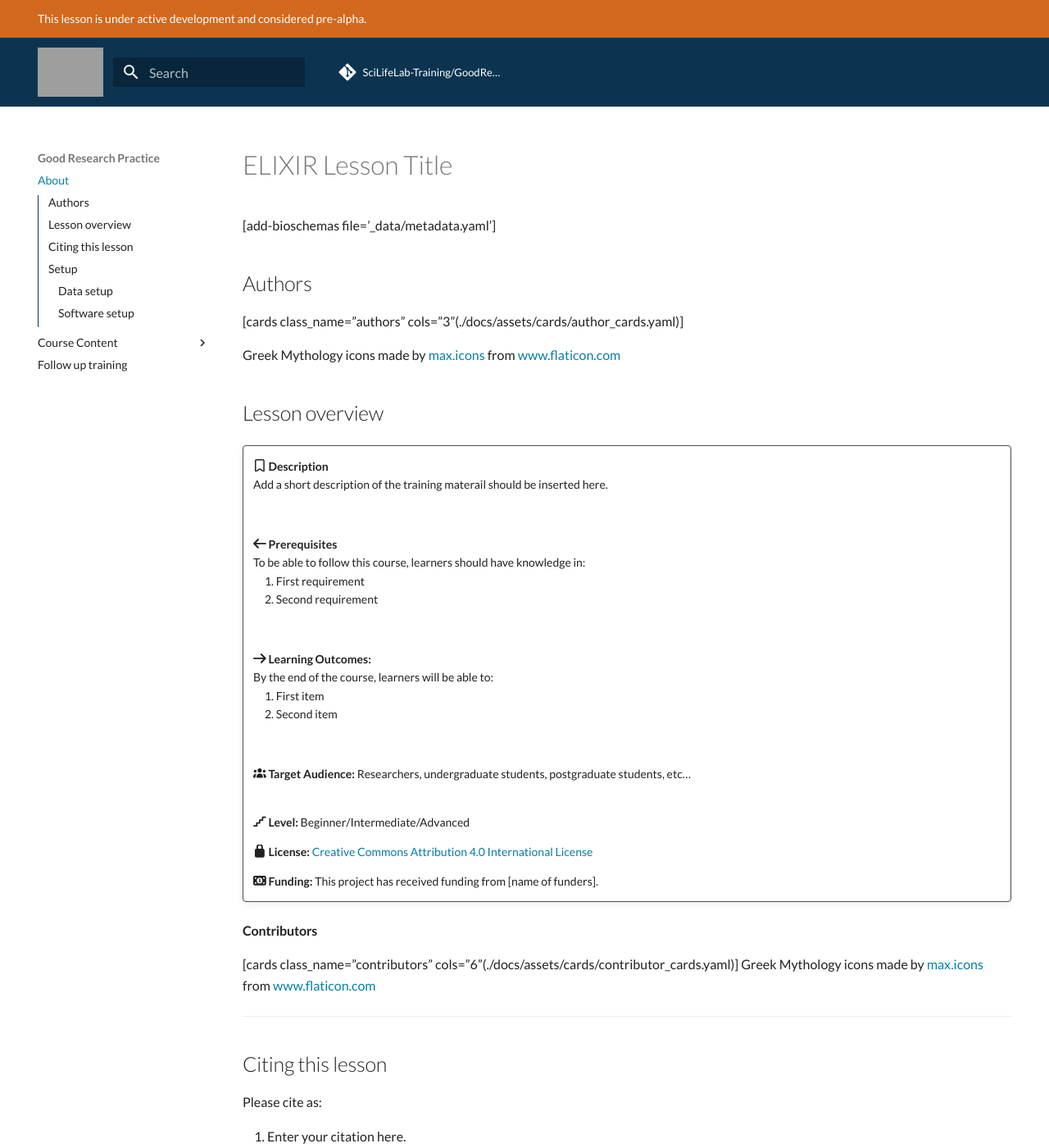
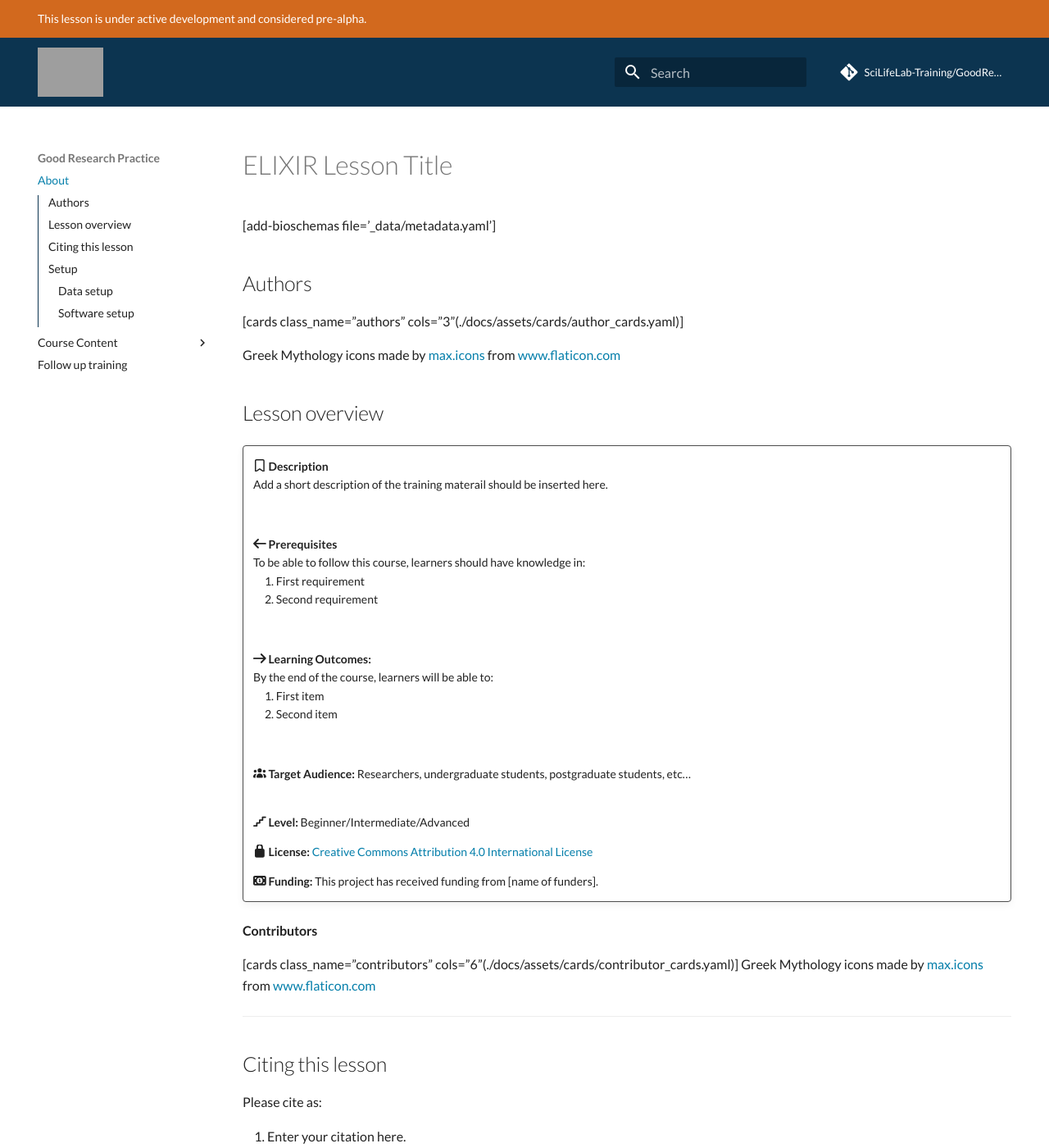
Before and after one commit to SciLifeLab-Training/Good-Research-Practice, an MkDocs documentation site: the page built from docs/index.md, in a window 1280 px wide and 1400 px high. Shown: the whole window at 82% size. Built offline with MkDocs 1.6.1 and Material for MkDocs 9.7.7, drawn with Linux system fonts in a browser that asks for light colours; grey boxes are pictures that could not be loaded.

Commit message:
Update extra.css

```diff
--- a/docs/stylesheets/extra.css
+++ b/docs/stylesheets/extra.css
@@ -60,12 +60,13 @@
   font-size: 14px;
 }
 
-/* Hide the site name in the top bar */
+/* Hide the site name text but keep its space */
 .md-header__title {
-  display: none !important;
+  color: transparent !important;    /* make text invisible */
+  pointer-events: none;             /* avoid interacting with it */
 }
 
-/* Optional: adjust how much space is kept (if needed) */
+/* Optionally adjust spacing if needed */
 .md-header__title {
-  min-width: 250px; /* tweak this value to control spacing */
+  min-width: 250px; /* tweak this value to keep spacing */
 }
```
